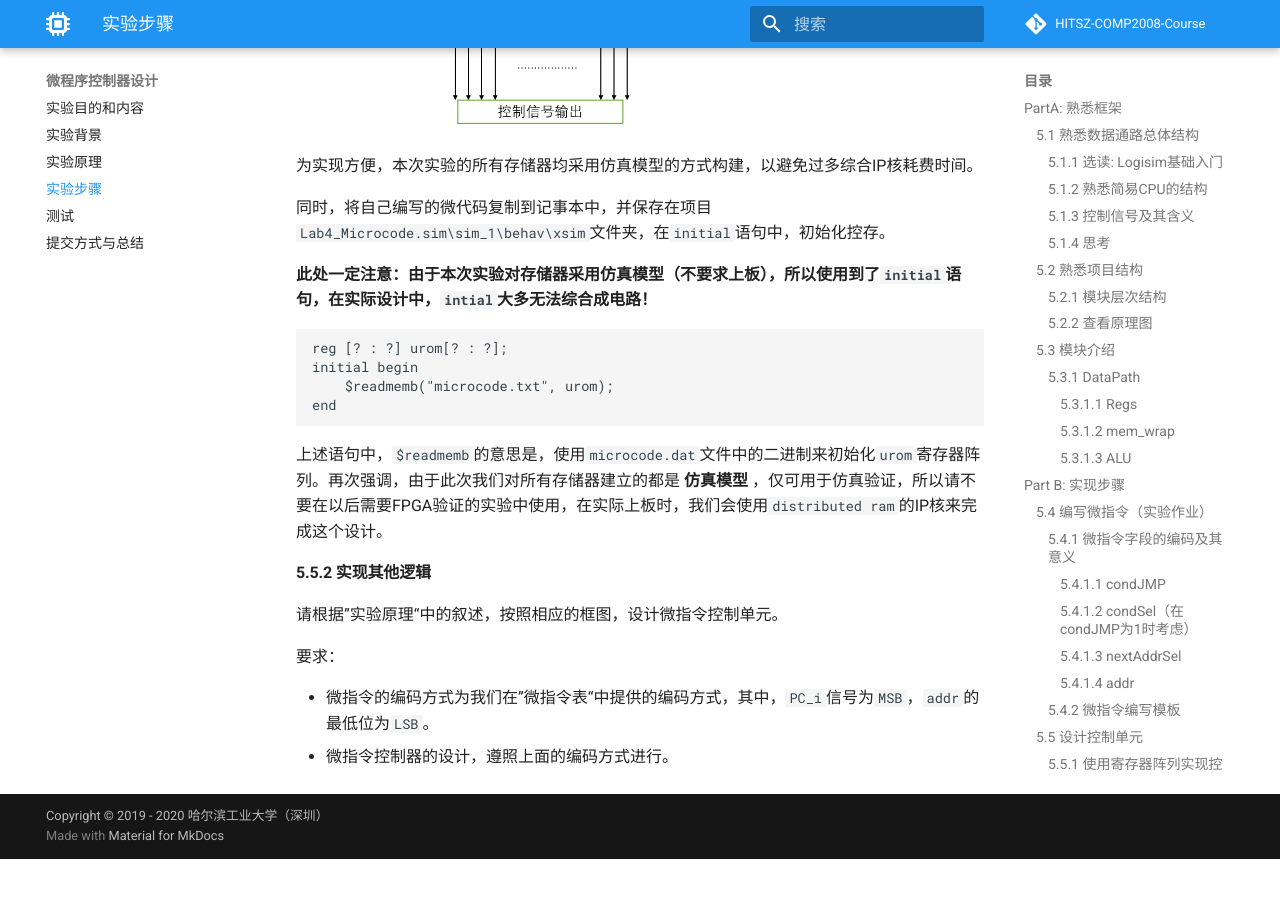
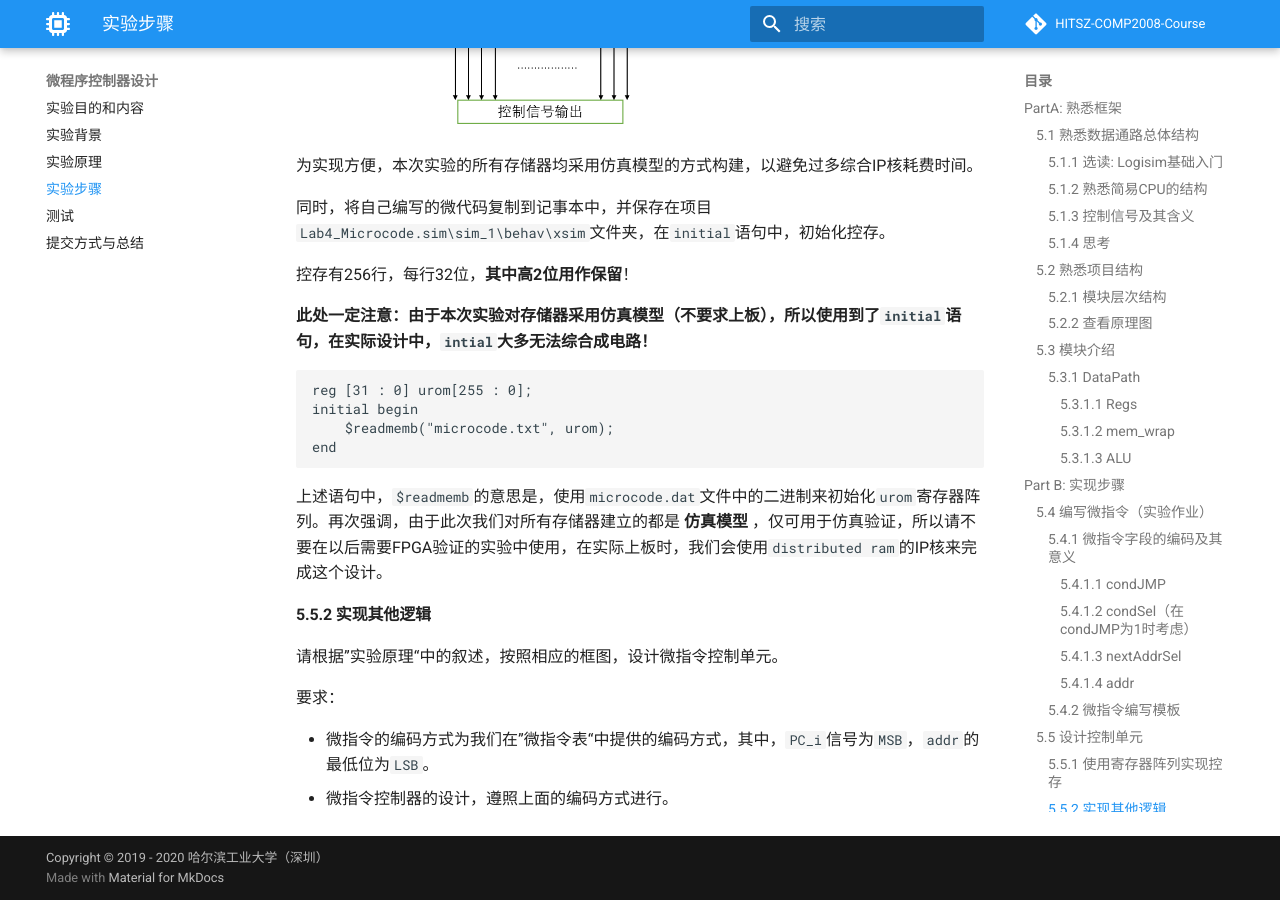
Before and after one commit to Bohan-hu/HITSZ-COMP2008-Course, an MkDocs documentation site: the page built from docs/lab4/part5.md, in a window 1280 px wide and 900 px high, scrolled down 10080 px. Built offline with MkDocs 1.6.1 and Material for MkDocs 9.7.7, drawn with Linux system fonts in a browser that asks for light colours; comment, search, counter and statistics services are not loaded; before the commit the page ends 10939 px from its top, so only the background shows below that.

````diff
--- a/docs/lab4/part5.md
+++ b/docs/lab4/part5.md
@@ -264,10 +264,12 @@ ALU仅有2个功能，由ALUSel决定。
 
 同时，将自己编写的微代码复制到记事本中，并保存在项目`Lab4_Microcode.sim\sim_1\behav\xsim`文件夹，在`initial`语句中，初始化控存。
 
+控存有256行，每行32位，**其中高2位用作保留**！
+
 **此处一定注意：由于本次实验对存储器采用仿真模型（不要求上板），所以使用到了`initial`语句，在实际设计中，`intial`大多无法综合成电路！**
 
 ```
-reg [? : ?] urom[? : ?];
+reg [31 : 0] urom[255 : 0];
 initial begin
 	$readmemb("microcode.txt", urom);
 end
````
Also changed, not shown: docs/lab4/part1.md (+1 -1 lines), docs/lab4/part4.md (+3 -1 lines), docs/lab4/part4.assets/image-20200504160326184.png (added).
